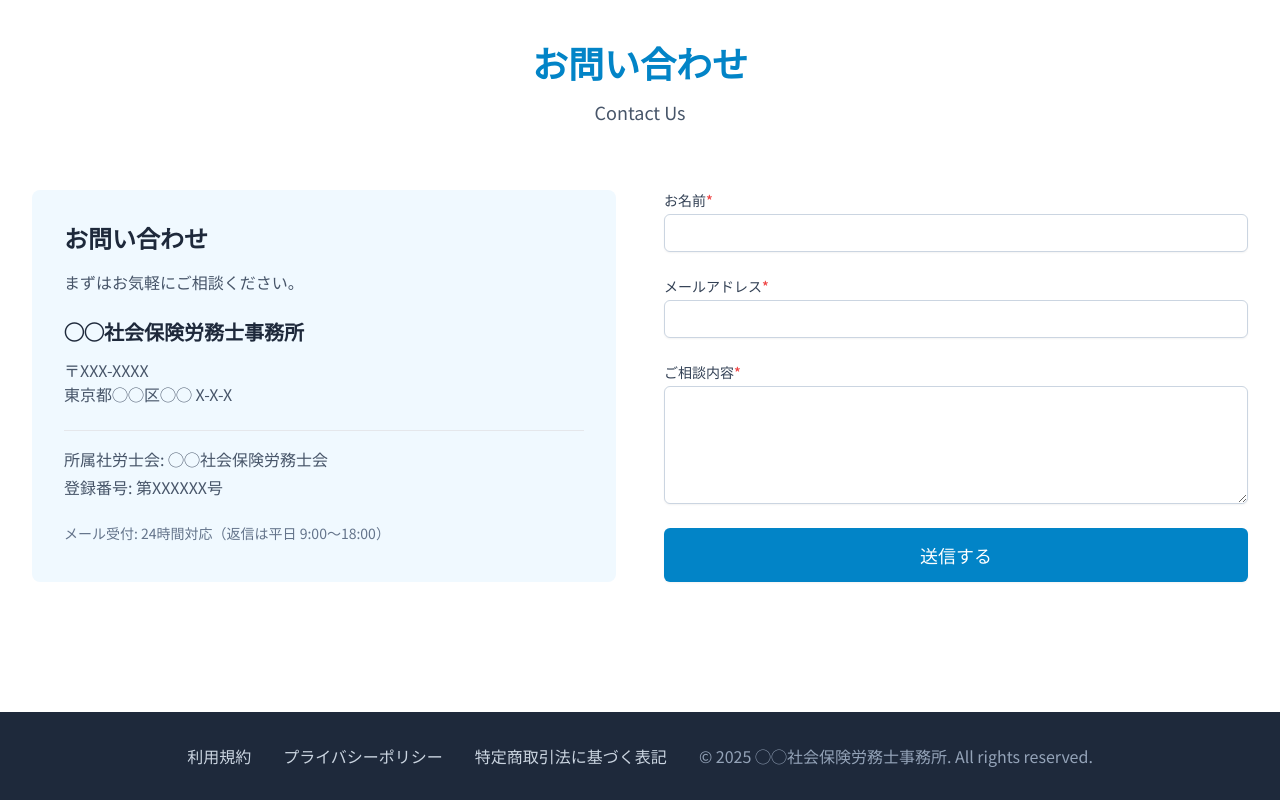
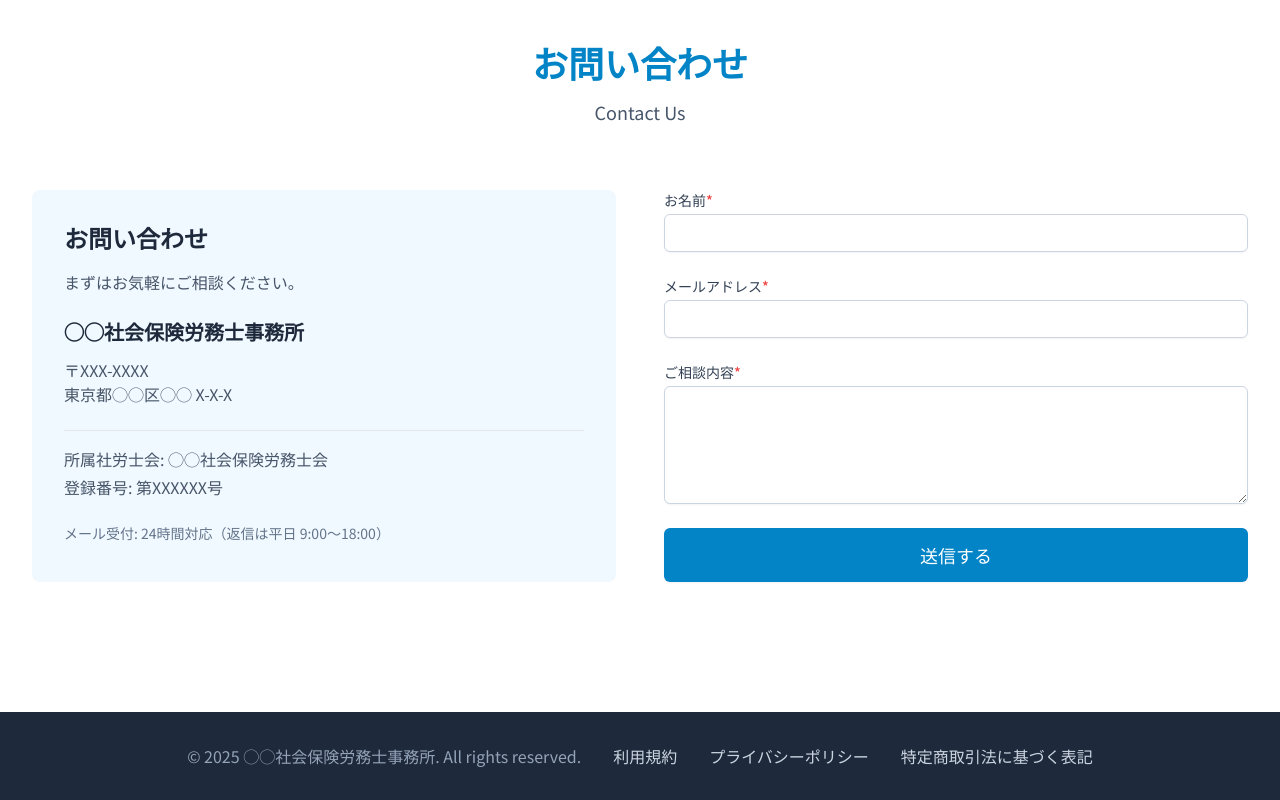
Before and after one commit to mokayamo/sharoushi-office, a React (Vite) app: page /#/ in a window 1280 px wide. Shown: the part 4212-5012 px from the top of the page. Built offline with nearby package versions, Linux system fonts and the light colour scheme.

Commit message:
Move copyright notice to leftmost position in footer
🤖 Generated with [Claude Code](https://claude.ai/code)

Co-Authored-By: Claude <noreply@anthropic.com>

```diff
--- a/components/Footer.tsx
+++ b/components/Footer.tsx
@@ -6,10 +6,10 @@ const Footer: React.FC = () => {
     <footer className="bg-slate-800 text-white">
       <div className="max-w-7xl mx-auto py-8 px-4 sm:px-6 lg:px-8">
         <div className="flex flex-wrap justify-center items-center gap-4 md:gap-8 text-center">
+          <span className="text-slate-400">&copy; {new Date().getFullYear()} ◯◯社会保険労務士事務所. All rights reserved.</span>
           <Link to="/tos" className="text-slate-300 hover:text-white transition-colors">利用規約</Link>
           <Link to="/privacy" className="text-slate-300 hover:text-white transition-colors">プライバシーポリシー</Link>
           <Link to="/sct" className="text-slate-300 hover:text-white transition-colors">特定商取引法に基づく表記</Link>
-          <span className="text-slate-400">&copy; {new Date().getFullYear()} ◯◯社会保険労務士事務所. All rights reserved.</span>
         </div>
       </div>
     </footer>
```
